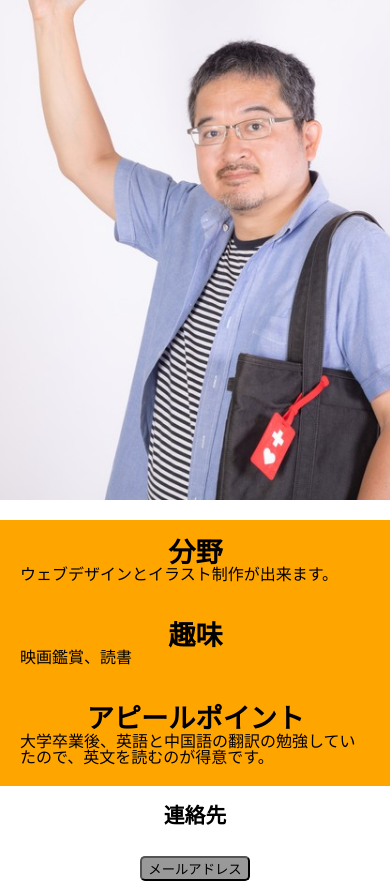
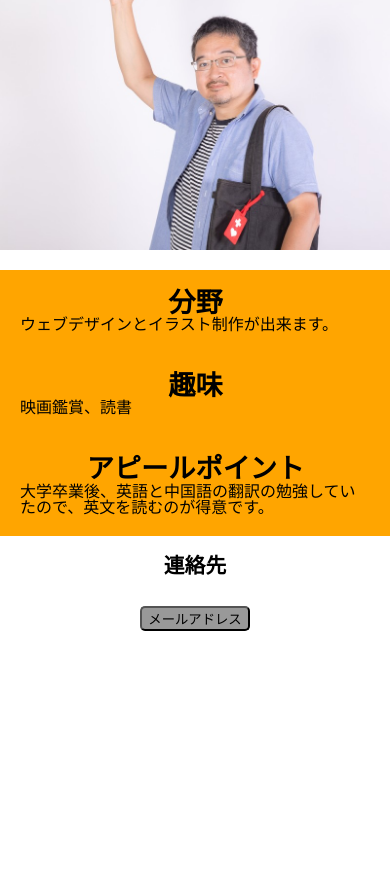
Before and after one commit to iori77/responsive-site, a plain HTML site: page index.html in a window 390 px wide. After the commit the page ends 844 px from the top, so only its background shows below. Drawn offline with nearby package versions, Linux system fonts and the light colour scheme.

Commit message:
first commit

```diff
--- a/index.html
+++ b/index.html
@@ -13,12 +13,13 @@
 
 </head>
 
-<header>
+<body>
+ <header>
     <div id="photo">
     </div>
-</header>
+ </header>
 
-<body>
+
     <div class="container">
         <div class="box">
             <h2>分野</h2>
--- a/style.scss
+++ b/style.scss
@@ -44,7 +44,15 @@ footer {
   .container {
     flex-direction: column;
     .box {
+      margin: 0 auto;
       width: 90%;
   }
  }
 }
+
+  // desktop
+@media (max-width: 768px) {
+  #photo{
+  height:250px;
+ }
+}
```
Also changed, not shown: output/style.css (added), style.css, 1 other file.
